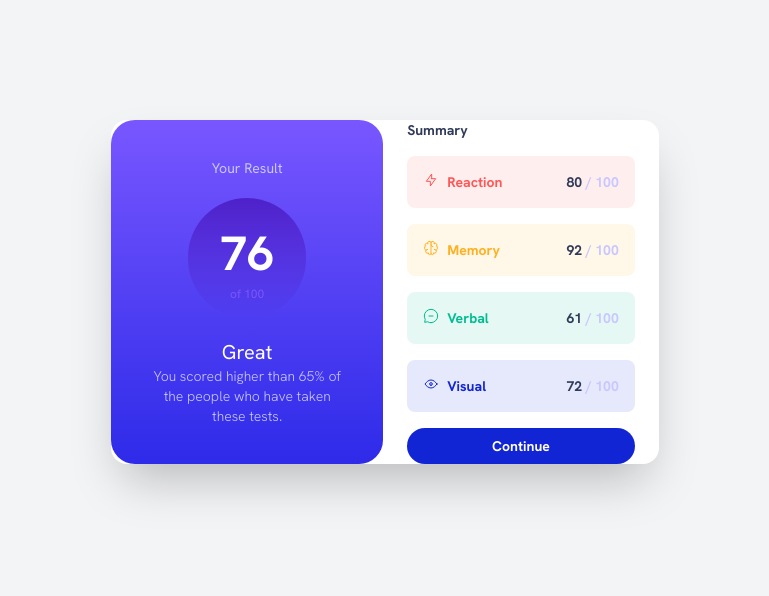
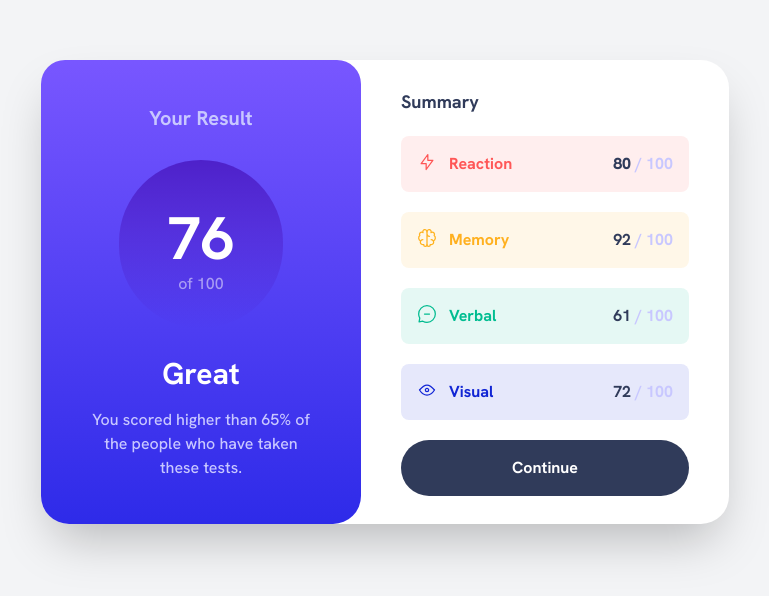
Before and after one commit to jkaps9/results-summary-component-main, a website: page index.html in a window 1280 px wide. Shown: the part 108-704 px from the top of the page, without its empty margins (255-1024 px from the left). Drawn offline with Linux system fonts and the light colour scheme.

Commit message:
updated desktop styling

```diff
--- a/index.html
+++ b/index.html
@@ -18,29 +18,33 @@
     />
     <title>Results Summary Component</title>
   </head>
-  <body class="text-lg font-sans">
+  <body class="text-lg font-sans font-medium">
     <!-- Global Container -->
-    <div class="flex items-center justify-center min-h-screen bg-gray-100">
+    <div
+      class="flex min-h-screen bg-gray-100 md:items-center md:justify-center"
+    >
       <!-- Card Container -->
       <div
-        class="relative flex flex-col m-0 space-y-5 w-full bg-white shadow-2xl rounded-2xl md:flex-row md:space-y-0 md:m-6 md:w-auto"
+        class="relative flex flex-col m-0 space-y-5 w-full bg-white md:flex-row md:space-y-0 md:m-6 md:w-auto md:rounded-4xl md:shadow-2xl"
       >
         <!-- Overall Results Container -->
         <div
-          class="flex flex-col items-center justify-center space-y-5 py-5 text-white bg-gradient-to-b from-lightSlateBlue to-lightRoyalBlue text-center rounded-b-3xl md:rounded-t-3xl md:max-w-xs md:px-10"
+          class="flex flex-col items-center justify-center space-y-5 py-9 text-white bg-gradient-to-b from-lightSlateBlue to-lightRoyalBlue text-center rounded-b-4xl md:rounded-t-3xl md:px-10 md:py-7 md:space-y-7 md:min-w-80"
         >
-          <h3 class="text-lightLavender text-sm text-light">Your Result</h3>
+          <h3 class="text-lightLavender text-md font-bold md:text-xl">
+            Your Result
+          </h3>
           <!-- Circle Container -->
           <div
-            class="rounded-full bg-gradient-to-b from-violetBlue to-persianBlue px-8 pt-8 pb-4"
+            class="rounded-full bg-gradient-to-b from-violetBlue to-persianBlue px-8 pt-8 pb-4 md:px-12 md:pt-12 md:pb-8"
           >
-            <div class="text-5xl font-bold mb-2">76</div>
-            <div class="text-xs text-lightSlateBlue">of 100</div>
+            <div class="text-6xl font-bold mb-1">76</div>
+            <div class="text-base text-white/50">of 100</div>
           </div>
           <div class="w-full">
-            <div class="text-xl">Great</div>
+            <div class="text-2xl font-bold mb-2 md:mb-4 md:text-3xl">Great</div>
             <div
-              class="max-w-64 mx-auto text-sm font-light text-lightLavender md:max-w-48"
+              class="max-w-64 mx-auto text-base text-lightLavender md:max-w-56"
             >
               You scored higher than 65% of the people who have taken these
               tests.
@@ -49,23 +53,33 @@
         </div>
 
         <!-- Detailed Results Container -->
-        <div class="flex flex-col space-y-4 px-6 text-sm font-bold">
-          <h3 class="font-bold text-md text-darkGrayBlue">Summary</h3>
+        <div
+          class="flex flex-col space-y-5 h-full px-8 text-base font-bold md:py-7 md:px-10"
+        >
+          <h3 class="font-bold text-lg text-darkGrayBlue">Summary</h3>
           <!-- Reaction -->
           <div class="item-container bg-veryLightRed">
             <div class="flex">
-              <img src="./assets/images/icon-reaction.svg" alt="" class="h-4" />
-              <div class="text-lightRed pl-2 md:mr-16">Reaction</div>
+              <img
+                src="./assets/images/icon-reaction.svg"
+                alt=""
+                class="h-5 mr-1"
+              />
+              <div class="text-lightRed pl-2">Reaction</div>
             </div>
             <div class="text-lightLavender">
-              <span class="text-darkGrayBlue">80</span> / 100
+              <span class="text-darkGrayBlue font-extrabold">80</span> / 100
             </div>
           </div>
 
           <!-- Memory -->
           <div class="item-container bg-veryLightOrangeyYellow">
             <div class="flex">
-              <img src="./assets/images/icon-memory.svg" alt="" class="h-4" />
+              <img
+                src="./assets/images/icon-memory.svg"
+                alt=""
+                class="h-5 mr-1"
+              />
               <div class="text-orangeyYellow pl-2">Memory</div>
             </div>
             <div class="text-lightLavender">
@@ -76,7 +90,11 @@
           <!-- Verbal -->
           <div class="item-container bg-veryLightGreenTeal">
             <div class="flex">
-              <img src="./assets/images/icon-verbal.svg" alt="" class="h-4" />
+              <img
+                src="./assets/images/icon-verbal.svg"
+                alt=""
+                class="h-5 mr-1"
+              />
               <div class="text-greenTeal pl-2">Verbal</div>
             </div>
             <div class="text-lightLavender">
@@ -87,7 +105,11 @@
           <!-- Visual -->
           <div class="item-container bg-veryLightCobaltBlue">
             <div class="flex">
-              <img src="./assets/images/icon-visual.svg" alt="" class="h-4" />
+              <img
+                src="./assets/images/icon-visual.svg"
+                alt=""
+                class="h-5 mr-1"
+              />
               <div class="text-cobaltBlue pl-2">Visual</div>
             </div>
             <div class="text-lightLavender">
@@ -95,7 +117,7 @@
             </div>
           </div>
           <button
-            class="text-white text-center font-bold bg-cobaltBlue rounded-full py-2"
+            class="text-white text-center font-bold bg-darkGrayBlue rounded-full py-4 hover:bg-gradient-to-b hover:from-lightSlateBlue hover:to-lightRoyalBlue"
           >
             Continue
           </button>
--- a/input.css
+++ b/input.css
@@ -3,5 +3,5 @@
 @tailwind utilities;
 
 .item-container {
-  @apply flex items-center justify-between p-4 rounded-lg;
+  @apply flex items-center justify-between p-4 rounded-lg md:min-w-72;
 }
--- a/tailwind.config.js
+++ b/tailwind.config.js
@@ -31,6 +31,9 @@ module.exports = {
       },
       fontFamily: {
         sans: ['Hanken Grotesk', 'sans-serif'],
+      },
+      borderRadius: {
+        '4xl': '1.75rem',
       }
     },
   },
```
Also changed, not shown: css/style.css.
